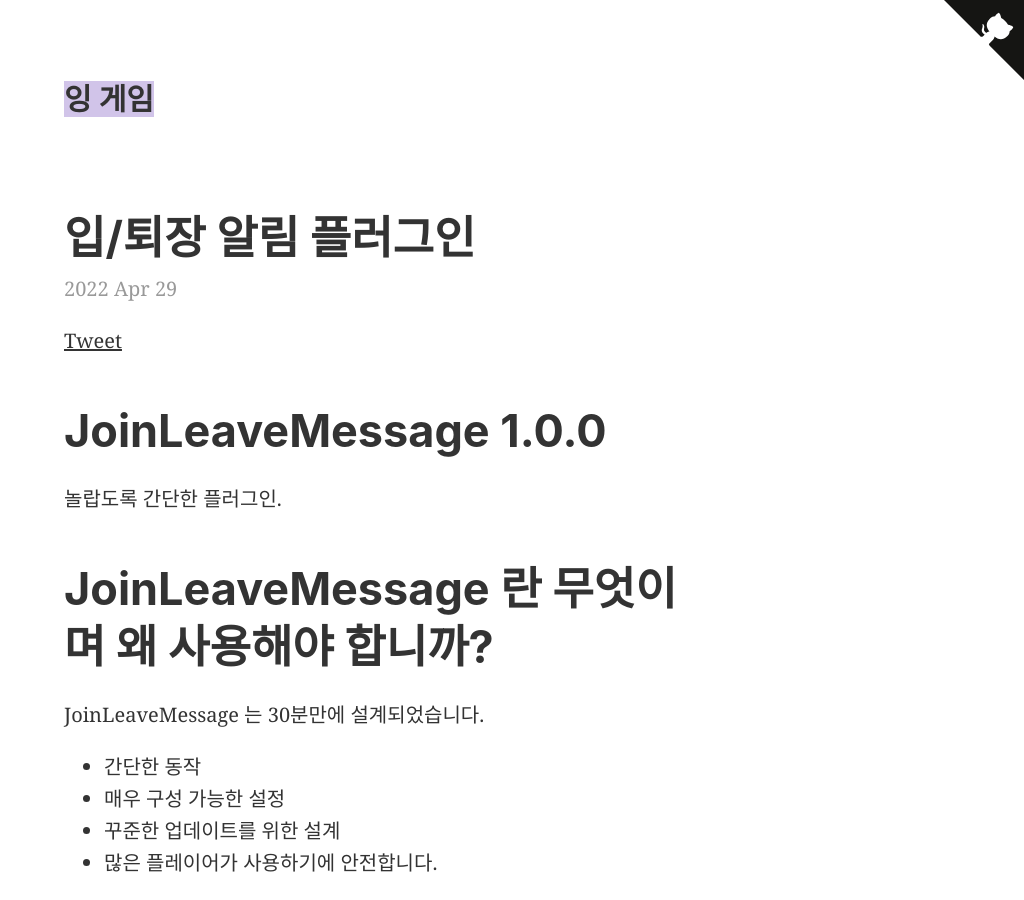
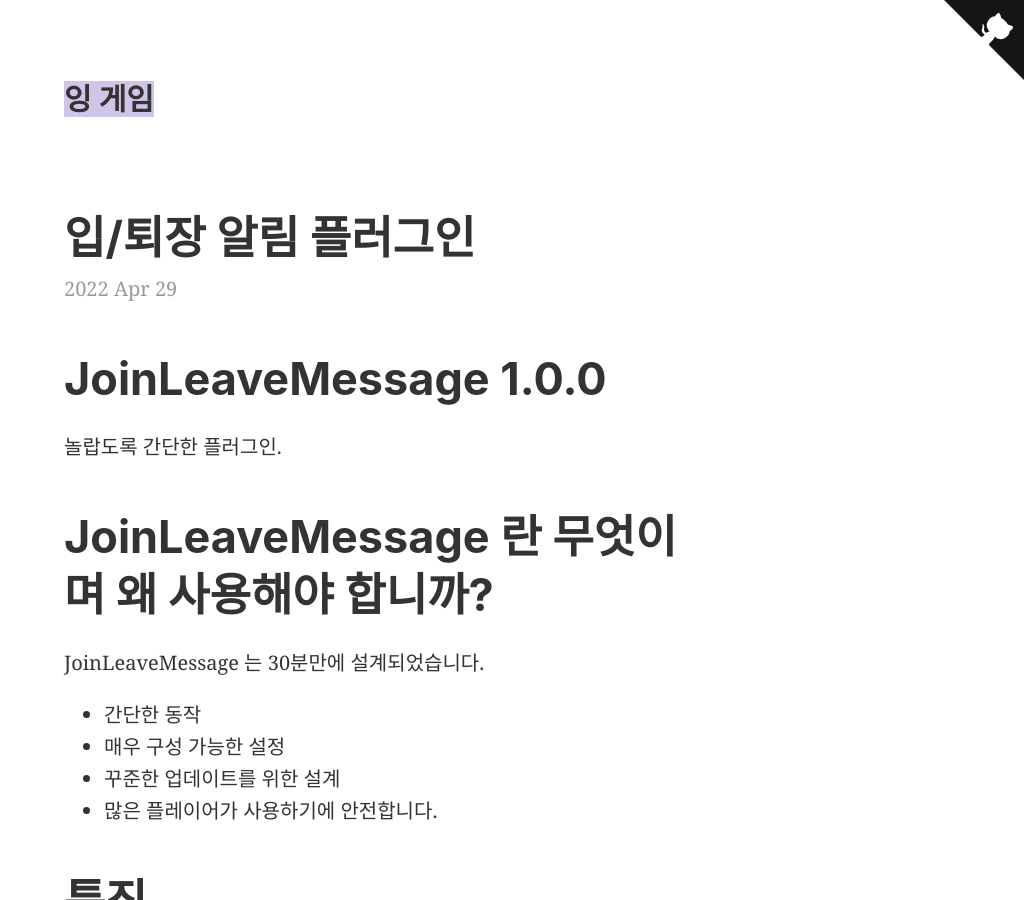
Before and after one commit to IngGameTeam/inggame, a Jekyll site: the page built from docs/_posts/2022-04-29-입장 퇴장 알림 플러그인.md, in a window 1280 px wide and 900 px high. Shown: the whole window, without its empty margins (256-1280 px from the left). Built offline with Jekyll 4.4.1, drawn with Linux system fonts in a browser that asks for light colours; our own code applies the rules of GitHub Pages for plain Markdown files; comment, search, counter and statistics services are not loaded.

Commit message:
remove twitter share button from html

```diff
--- a/docs/_layouts/default.html
+++ b/docs/_layouts/default.html
@@ -57,13 +57,13 @@
               </time>
             </p>
           {% endif %}
-          <p class="twitter-share-button-wrapper">
-            <a class="twitter-share-button"
-            href="https://twitter.com/intent/tweet"
-            data-size="large"
-            data-via="{{ site.twitter.username }}">
-            Tweet</a>
-          </p>
+<!--          <p class="twitter-share-button-wrapper">-->
+<!--            <a class="twitter-share-button"-->
+<!--            href="https://twitter.com/intent/tweet"-->
+<!--            data-size="large"-->
+<!--            data-via="{{ site.twitter.username }}">-->
+<!--            Tweet</a>-->
+<!--          </p>-->
           {{content}}
           {% if page.date %}
             <p class="silver">
@@ -137,6 +137,7 @@
         })
       }
     </script>
+<!--
     <script>window.twttr = (function(d, s, id) {
       var js, fjs = d.getElementsByTagName(s)[0],
       t = window.twttr || {};
@@ -153,5 +154,6 @@
 
       return t;
     }(document, "script", "twitter-wjs"));</script>
+-->
   </body>
 </html>
```
